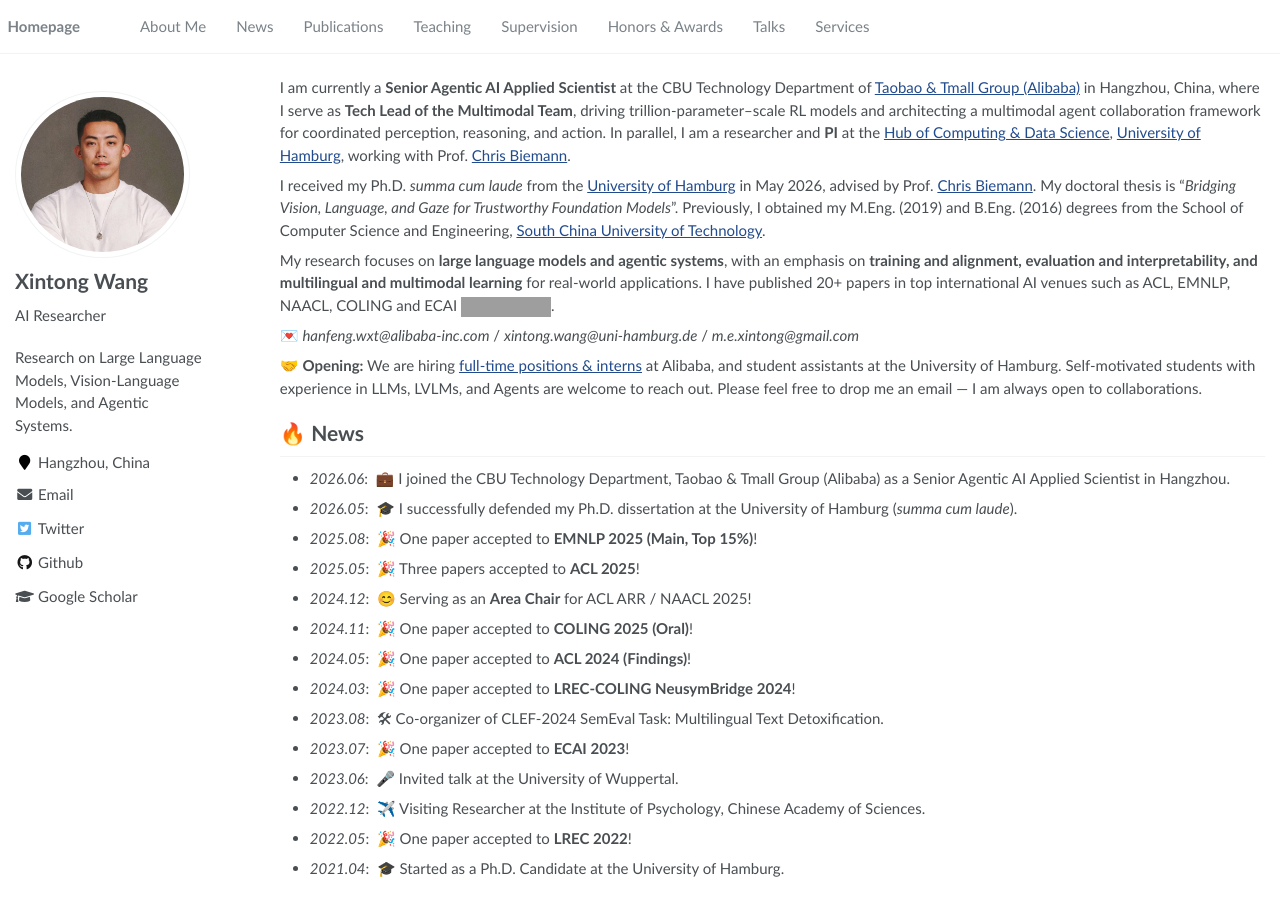
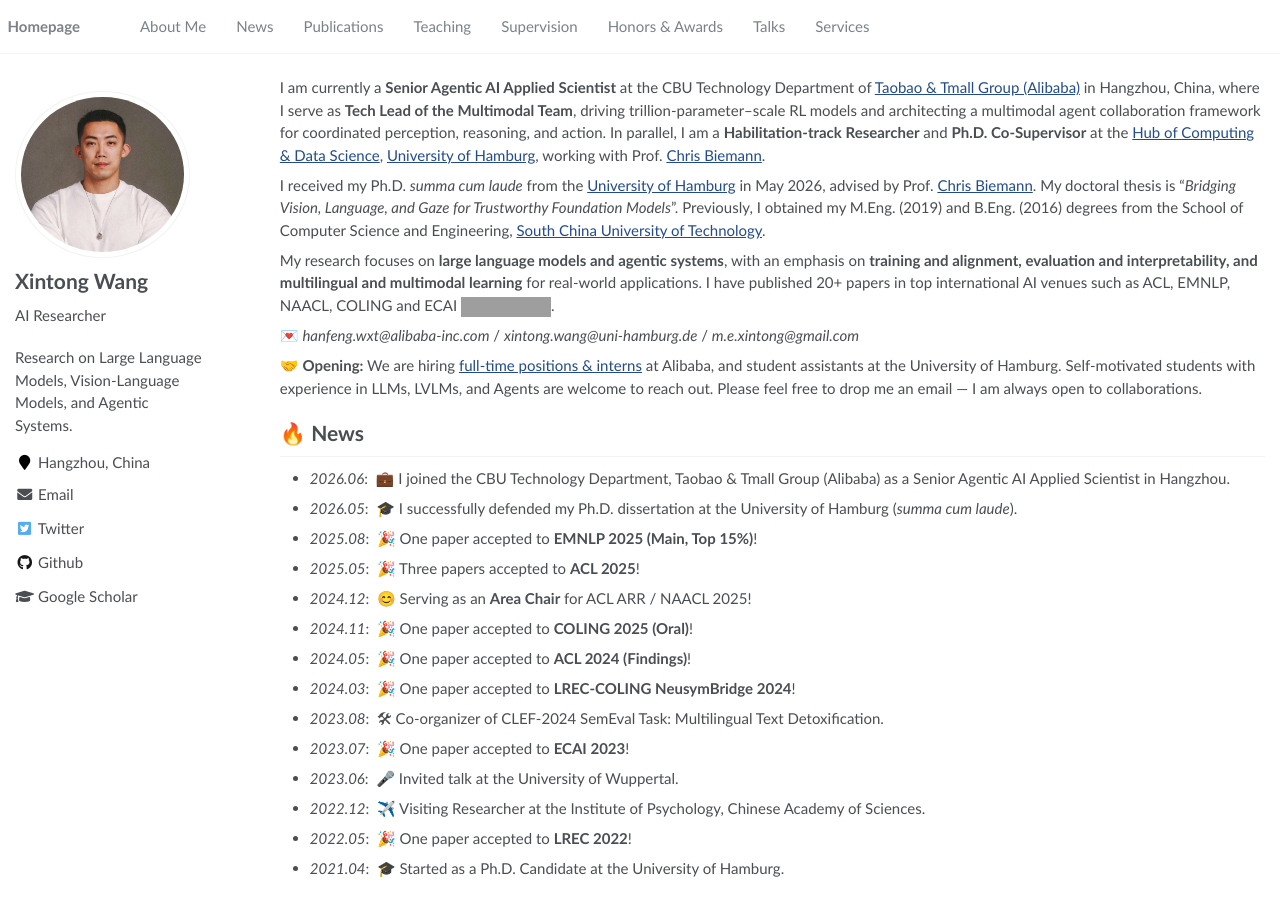
Before and after one commit to Ethanscuter/ethanscuter.github.io, a Jekyll site: the page built from _pages/about.md, in a window 1280 px wide and 900 px high. Built offline with Jekyll 4.4.1, drawn with Linux system fonts in a browser that asks for light colours; some of the changed text lies outside the part shown; grey boxes are pictures that could not be loaded.

Commit message:
Update about page: revise role titles and interns list
- Intro: 'researcher and PI' → 'Habilitation-track Researcher and Ph.D. Co-Supervisor'
- Interns: replace Xincheng Li with Qingyu Lu (Southeast University); add Yuchen Wu (SJTU, Agent Memory)

```diff
--- a/_pages/about.md
+++ b/_pages/about.md
@@ -17,7 +17,7 @@
 
 <span class='anchor' id='about-me'></span>
 
-I am currently a **Senior Agentic AI Applied Scientist** at the CBU Technology Department of [Taobao & Tmall Group (Alibaba)](https://www.alibabagroup.com/) in Hangzhou, China, where I serve as **Tech Lead of the Multimodal Team**, driving trillion-parameter–scale RL models and architecting a multimodal agent collaboration framework for coordinated perception, reasoning, and action. In parallel, I am a researcher and **PI** at the [Hub of Computing & Data Science](https://www.hcds.uni-hamburg.de/), [University of Hamburg](https://www.uni-hamburg.de/en.html), working with Prof. [Chris Biemann](https://www.inf.uni-hamburg.de/en/inst/ab/lt/people/chris-biemann.html).
+I am currently a **Senior Agentic AI Applied Scientist** at the CBU Technology Department of [Taobao & Tmall Group (Alibaba)](https://www.alibabagroup.com/) in Hangzhou, China, where I serve as **Tech Lead of the Multimodal Team**, driving trillion-parameter–scale RL models and architecting a multimodal agent collaboration framework for coordinated perception, reasoning, and action. In parallel, I am a **Habilitation-track Researcher** and **Ph.D. Co-Supervisor** at the [Hub of Computing & Data Science](https://www.hcds.uni-hamburg.de/), [University of Hamburg](https://www.uni-hamburg.de/en.html), working with Prof. [Chris Biemann](https://www.inf.uni-hamburg.de/en/inst/ab/lt/people/chris-biemann.html).
 
 I received my Ph.D. *summa cum laude* from the [University of Hamburg](https://www.uni-hamburg.de/en.html) in May 2026, advised by Prof. [Chris Biemann](https://www.inf.uni-hamburg.de/en/inst/ab/lt/people/chris-biemann.html). My doctoral thesis is "*Bridging Vision, Language, and Gaze for Trustworthy Foundation Models*". Previously, I obtained my M.Eng. (2019) and B.Eng. (2016) degrees from the School of Computer Science and Engineering, [South China University of Technology](https://www.scut.edu.cn/en/).
 
@@ -134,7 +134,8 @@
 
 **Interns**
 - **Duo Li** (Ph.D. Candidate, Nanyang Technological University, 2026 Summer) — *Multimodal Agents*.
-- **Xincheng Li** (Ph.D. Candidate, Tongji University, 2026 Summer) — *LLM Post-Training, RL*.
+- **Qingyu Lu** (Ph.D. Candidate, Southeast University, 2026 Summer) — *LLM Post-Training, RL*.
+- **Yuchen Wu** (Ph.D. Candidate, Shanghai Jiao Tong University, 2026 Summer) — *Agent Memory*.
 - **Haonan Qi** (M.Sc. Student, Shanghai Jiao Tong University, 2026 Summer) — *Vision-Language Reasoning*.
 - **Yongqi Zhang** (M.Sc. Student, Southeast University, 2026 Summer) — *Multimodal LLMs*.
 
```
